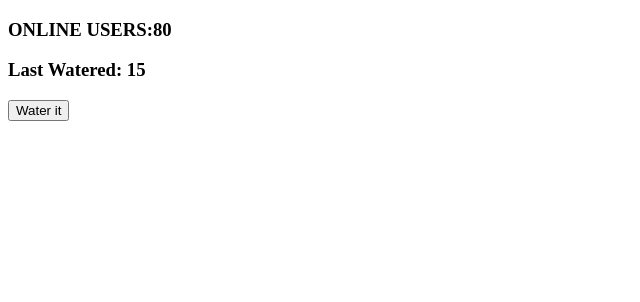
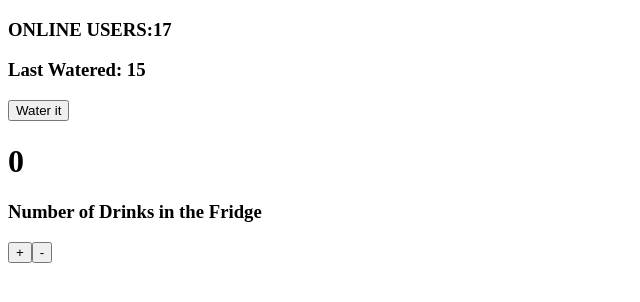
Before and after one commit to HenriqueFadoni/dashboard, a React (Create React App) app: page / in a window 1280 px wide. Shown: the top 302 px of the page, without its empty margins (0-640 px from the left). Built offline with nearby package versions, Linux system fonts and the light colour scheme; no server answers.

Commit message:
Creating Drink Counter

```diff
--- a/src/App.js
+++ b/src/App.js
@@ -3,15 +3,15 @@ import React from 'react';
 import OnlineUsers from './components/OnlineUsers';
 import WeatherCond from './containers/WeatherCond';
 import WaterPlant from './containers/WaterPlant';
+import DrinkCounter from './containers/DrinkCounter';
 
 function App() {
-  const randomNum = Math.round(Math.random() * 100);
-
   return (
     <div className="App">
-      <OnlineUsers randomNum={randomNum}/>
+      <OnlineUsers />
       <WeatherCond />
       <WaterPlant />
+      <DrinkCounter />
     </div>
   );
 }
--- a/src/components/OnlineUsers.js
+++ b/src/components/OnlineUsers.js
@@ -5,8 +5,8 @@ const OnlineUsers = props => (
     <h3>
       ONLINE USERS:
         <span>
-        {props.randomNum}
-      </span>
+          {Math.round(Math.random() * 100)}
+        </span>
     </h3>
   </div>
 );
--- /dev/null
+++ b/src/containers/DrinkCounter.js
@@ -0,0 +1,24 @@
+import React, { useState } from 'react';
+
+const DrinkCounter = () => {
+  const [counter, setCounter] = useState(0);
+
+  const addHandler = () => setCounter(counter + 1);
+
+  const subtractHandler = () => {
+    if (counter > 0) {
+      setCounter(counter - 1);
+    }
+  }
+
+  return (
+    <div>
+      <h1>{counter}</h1>
+      <h3>Number of Drinks in the Fridge</h3>
+      <button onClick={addHandler}>+</button>
+      <button onClick={subtractHandler}>-</button>
+    </div>
+  );
+};
+
+export default DrinkCounter;
```
